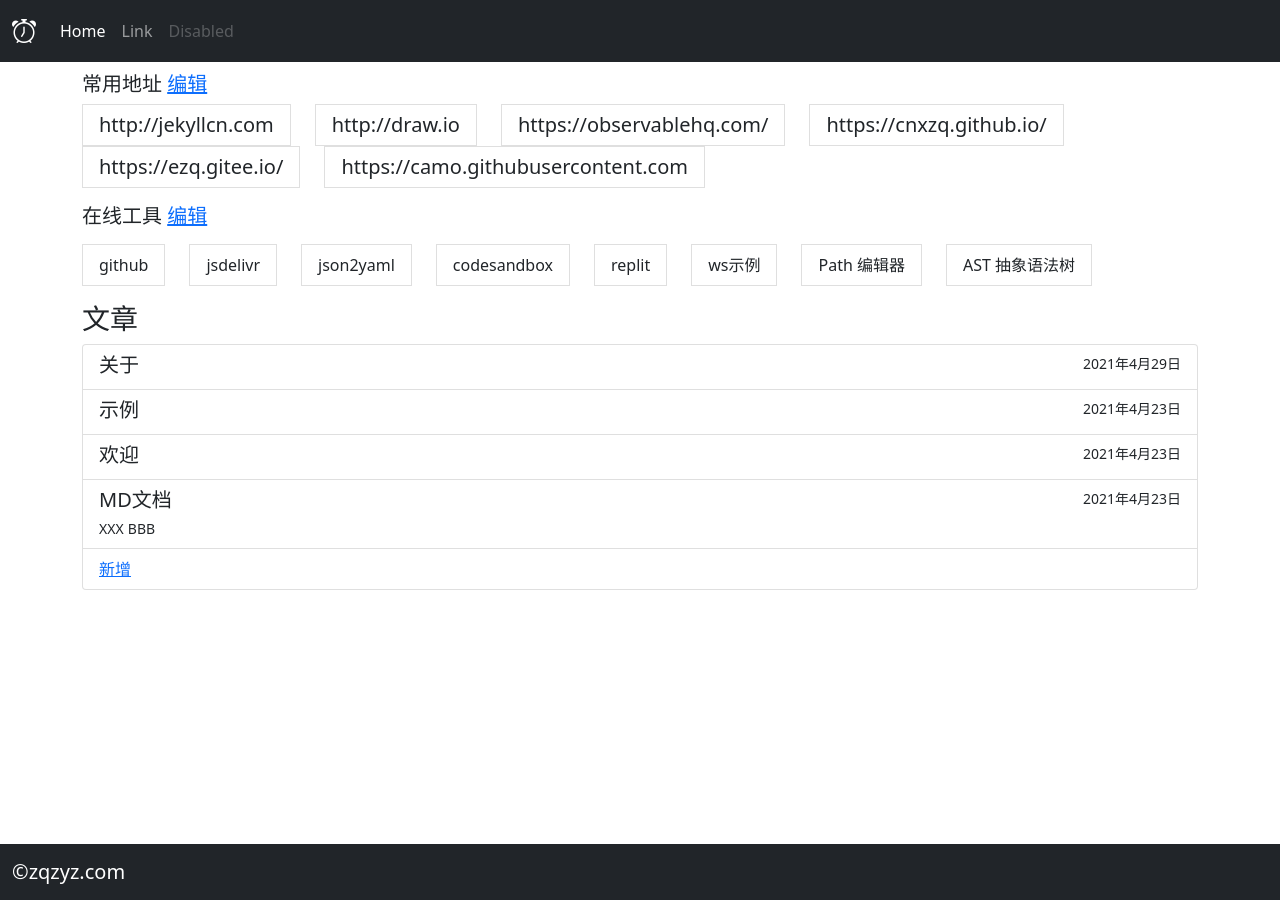
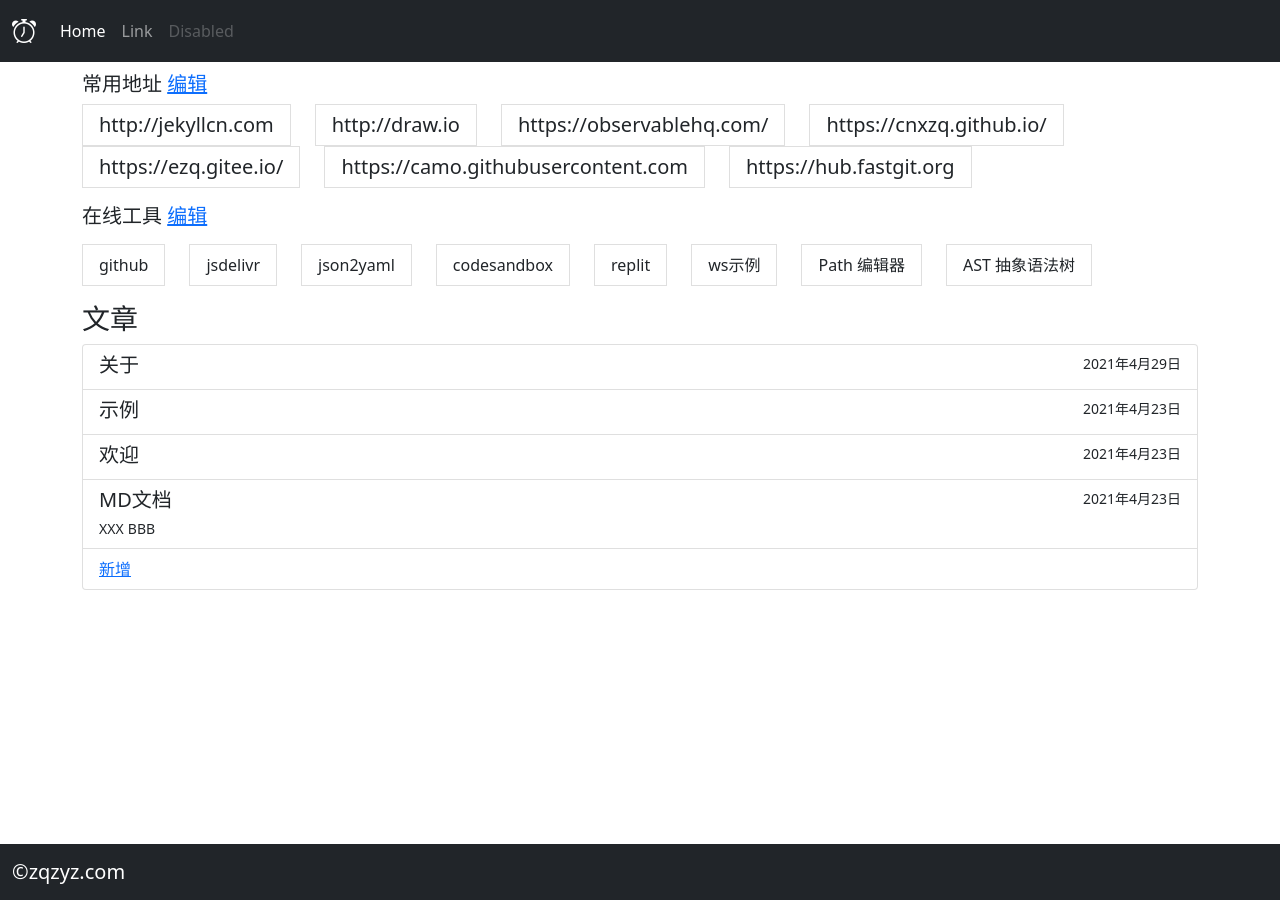
Before and after one commit to oft/oft.github.io, a Jekyll site: the page built from index.html, in a window 1280 px wide. Built offline with Jekyll 4.4.1, drawn with Linux system fonts in a browser that asks for light colours; nearby versions of some CDN libraries; part of the change alters nothing that is shown.

Commit message:
Update link.yml

```diff
--- a/_data/link.yml
+++ b/_data/link.yml
@@ -5,3 +5,4 @@
 - https://cnxzq.github.io/
 - https://ezq.gitee.io/
 - https://camo.githubusercontent.com
+- https://hub.fastgit.org
```
